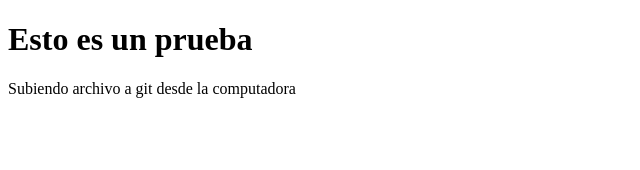
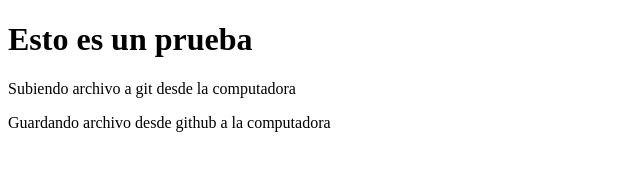
Before and after one commit to KcirePunk/prueba, a plain HTML site: page index.html in a window 1280 px wide. Shown: the whole page, without its empty margins (0-640 px from the left). Drawn offline with Linux system fonts and the light colour scheme.

Commit message:
Guardando archivo desde github a la computadora

```diff
--- a/index.html
+++ b/index.html
@@ -7,5 +7,8 @@
 <body>
 	<h1>Esto es un prueba</h1>
 	<p>Subiendo archivo a git desde la computadora</p>
+	<footer>
+		<p>Guardando archivo desde github a la computadora</p>
+	</footer>
 </body>
 </html>
```
